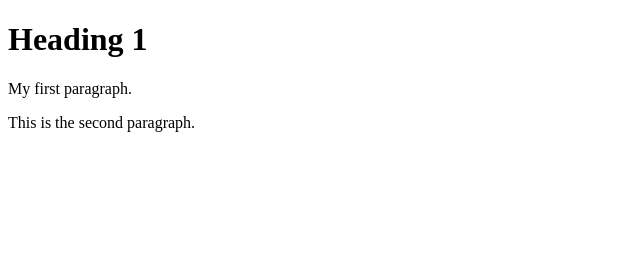
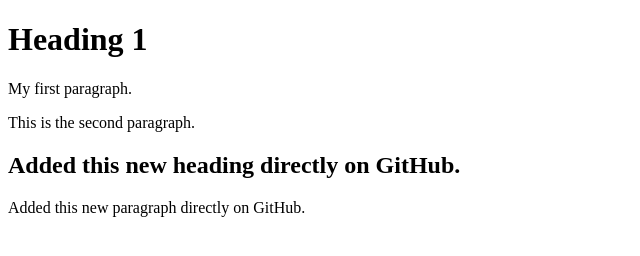
Before and after one commit to Alyssa0321/3179, a plain HTML site: page index.html in a window 1280 px wide. Shown: the whole page, without its empty margins (0-640 px from the left). Drawn offline with Linux system fonts and the light colour scheme.

Commit message:
Update index.html
Edited on GitHub directly.

```diff
--- a/index.html
+++ b/index.html
@@ -9,6 +9,9 @@
     <h1>Heading 1</h1>
     <p>My first paragraph.</p>
     <p>This is the second paragraph.</p>
+    <h2>Added this new heading directly on GitHub.</h2>
+    <p>Added this new paragraph directly on GitHub.</p>
+
 
 </body>
 </html>
```
